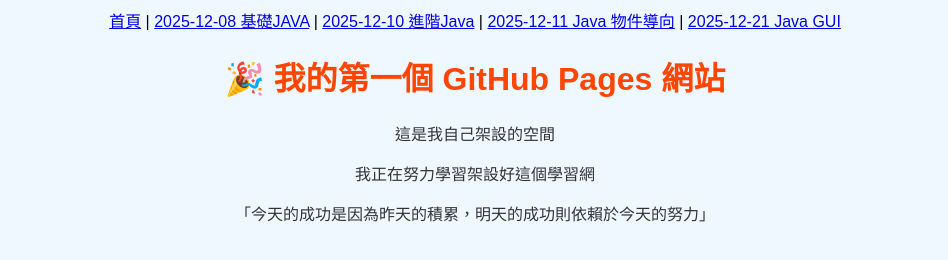
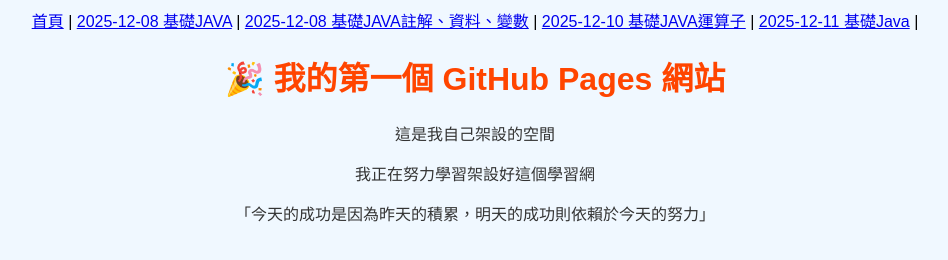
Before and after one commit to vanessa251202/vanessa251202.github.io, a plain HTML site: page index.html in a window 1280 px wide. Shown: the whole page, without its empty margins (165-1113 px from the left). Drawn offline with Linux system fonts and the light colour scheme.

Commit message:
Update index.html

```diff
--- a/index.html
+++ b/index.html
@@ -11,9 +11,9 @@
 <nav>
   <a href="index.html">首頁</a> |
   <a href="25-12-08.html">2025-12-08 基礎JAVA</a> |
-  <a href="25-12-10.html">2025-12-10 進階Java</a> |
-  <a href="25-12-11.html">2025-12-11 Java 物件導向</a> |
-  <a href="25-12-21.html">2025-12-21 Java GUI</a>
+  <a href="25-12-10.html">2025-12-08 基礎JAVA註解、資料、變數</a> |
+  <a href="25-12-11.html">2025-12-10 基礎JAVA運算子</a> |
+  <a href="25-12-21.html">2025-12-11 基礎Java</a> |
 </nav>
 
 <!-- 主標題 -->
```
